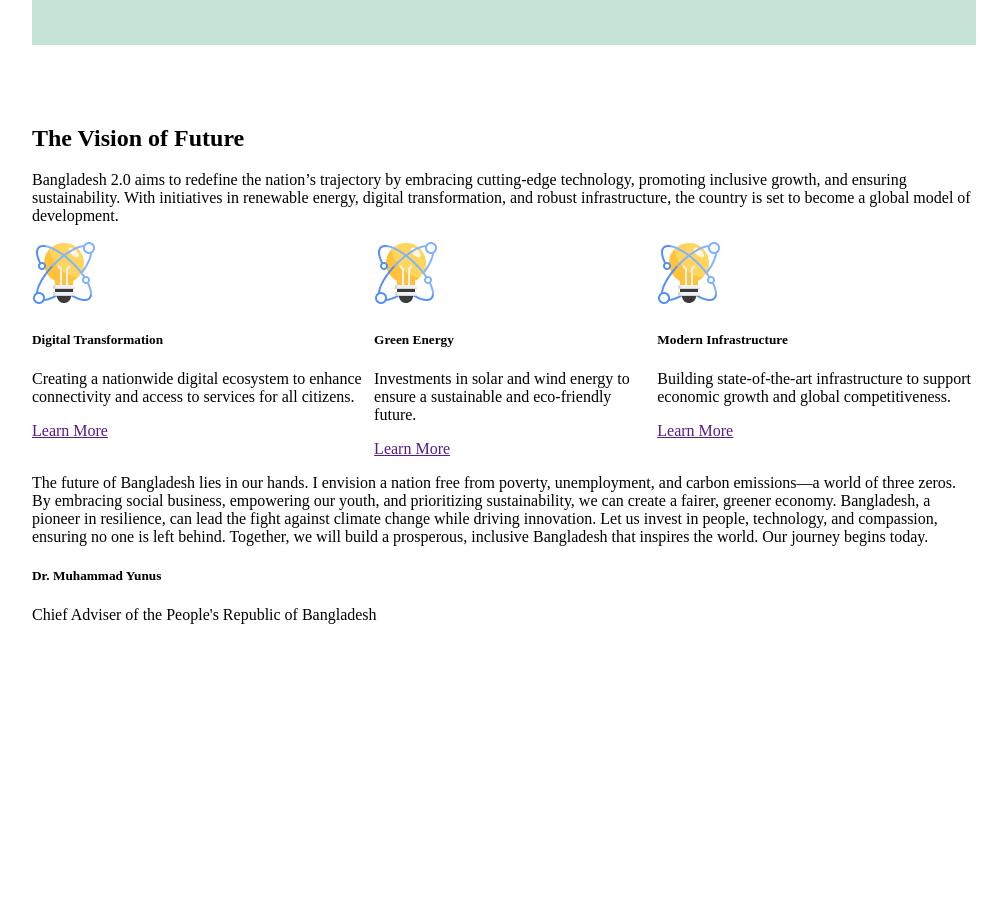
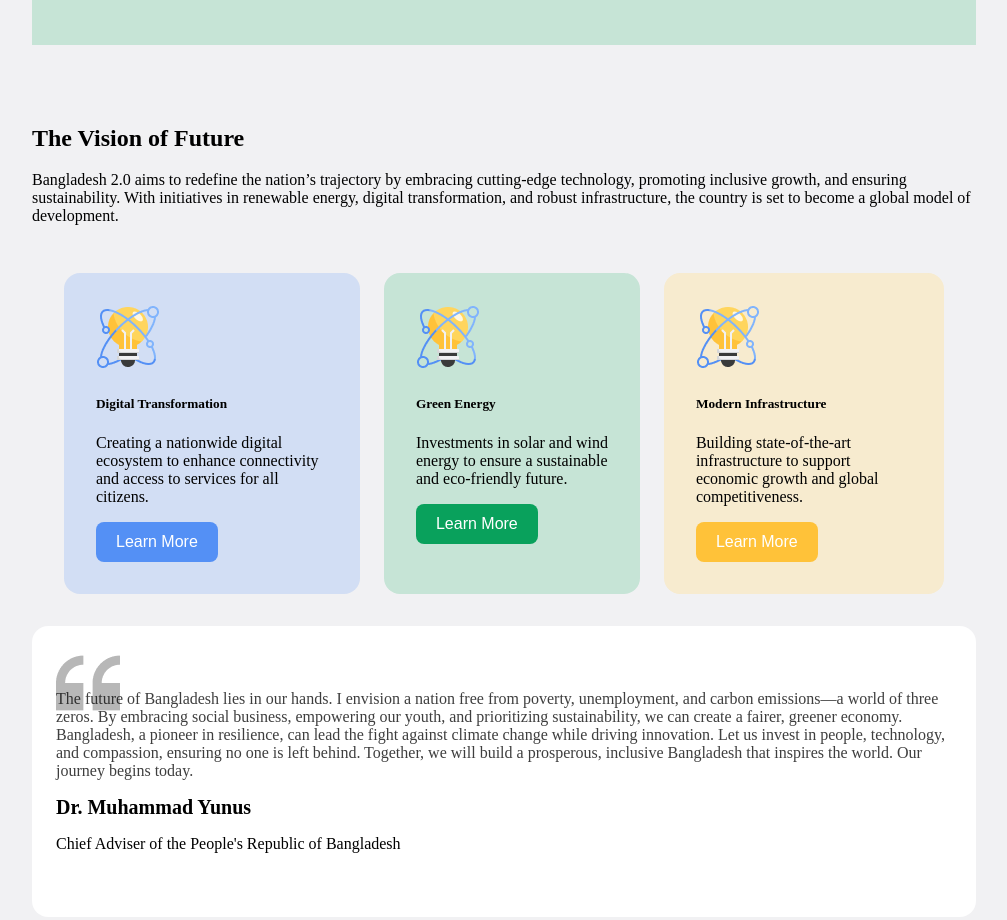
Before and after one commit to MERAj-ul/b11-a1, a plain HTML site: page index.html in a window 1280 px wide. Shown: the part 880-1800 px from the top of the page, without its empty margins (136-1143 px from the left). Before the commit the page ends 1584 px from the top, so only its background shows below. Drawn offline with Linux system fonts and the light colour scheme.

Commit message:
update vision

```diff
--- a/index.html
+++ b/index.html
@@ -10,7 +10,7 @@
     <link rel="stylesheet" href="style/bd.css">
 
 </head>
-<body>
+<body class="background">
     <header>
         <h3>Bangladesh 2.0</h3>
         <a href="" class="btn">Sign In</a>
@@ -28,31 +28,38 @@
             </div>
         </div>
         <div class="vision">
+            <div class="vision-header">
                 <h2 class="section-title">The Vision of Future</h2>
                 <p class="vision-description">Bangladesh 2.0 aims to redefine the nation’s trajectory by embracing cutting-edge technology, promoting inclusive growth, and ensuring sustainability. With initiatives in renewable energy, digital transformation, and robust infrastructure, the country is set to become a global model of development.</p>
+            </div>
             <div class="vision-cards">
-                <!-- .vision-column*3>img+h5.vision-title+p.vision-comments+a.btn -->
-                <div class="vision-column">
+                <div class="digital-transformation">
                     <img src="assets/card-icon.png" alt="">
+                    <div class="vision-contents">
                         <h5 class="vision-title">Digital Transformation</h5>
                         <p class="vision-comments">Creating a nationwide digital ecosystem to enhance connectivity and access to services for all citizens.</p>
-                    <a href="" class="btn">Learn More</a>
                     </div>
-                    <div class="vision-column">
+                    <a href=""><button class="dt-btn">Learn More</button></a>
+                </div>
+                <div class="green-energy">
                     <img src="assets/card-icon.png" alt="">
+                    <div class="vision-contents">
                         <h5 class="vision-title">Green Energy</h5>
                         <p class="vision-comments">Investments in solar and wind energy to ensure a sustainable and eco-friendly future.</p>
-                    <a href="" class="btn">Learn More</a>
                     </div>
-                    <div class="vision-column">
+                    <a href=""><button class="ge-btn">Learn More</button></a>
+                </div>
+                <div class="modern-infrastructure">
                     <img src="assets/card-icon.png" alt="">
+                    <div class="vision-contents">
                         <h5 class="vision-title">Modern Infrastructure</h5>
                         <p class="vision-comments">Building state-of-the-art infrastructure to support economic growth and global competitiveness.</p>
-                    <a href="" class="btn">Learn More</a>
+                    </div>
+                    <a href=""><button class="mi-btn">Learn More</button></a>
                 </div>
             </div>
             <div class="qote">
-                <p class="younus-speech">The future of Bangladesh lies in our hands. I envision a nation free from poverty, unemployment, and carbon emissions—a world of three zeros. By embracing social business, empowering our youth, and prioritizing sustainability, we can create a fairer, greener economy. Bangladesh, a pioneer in resilience, can lead the fight against climate change while driving innovation. Let us invest in people, technology, and compassion, ensuring no one is left behind. Together, we will build a prosperous, inclusive Bangladesh that inspires the world. Our journey begins today.</p>
+                <p class="speech">The future of Bangladesh lies in our hands. I envision a nation free from poverty, unemployment, and carbon emissions—a world of three zeros. By embracing social business, empowering our youth, and prioritizing sustainability, we can create a fairer, greener economy. Bangladesh, a pioneer in resilience, can lead the fight against climate change while driving innovation. Let us invest in people, technology, and compassion, ensuring no one is left behind. Together, we will build a prosperous, inclusive Bangladesh that inspires the world. Our journey begins today.</p>
                 <h5 class="name">Dr. Muhammad Yunus</h5>
                 <p class="designation">Chief Adviser of the People's Republic of Bangladesh</p>
             </div>
--- a/style/bd.css
+++ b/style/bd.css
@@ -106,6 +106,10 @@
     font-style: italic;
   }
 
+/* background */
+.background{
+    background-color: #F1F1F3;
+}
 
 /* Banner */
 .banner{
@@ -143,11 +147,82 @@
 .vision{
     margin: 80px 160px;
 }
-
+.vision-header{
+    /* padding: 80px 160px 32px 160px; */
+}
 .vision-cards{
     display: flex;
     justify-content: space-around;
     width: 410px 325px;
     border-radius: 16px;
-
+    gap: 24px;
+    padding: 32px;
 }
+.digital-transformation{
+    background-color: rgba(84, 144, 245, 0.2);
+    gap: 24px;
+    padding: 32px;
+    border-radius: 16px;
+}
+.dt-btn{
+    background-color: #5490F5;
+    font-weight: 600px;
+    font-size: 16px;
+    border: none;
+    color: #FFFFFF;
+    padding: 11px 20px;
+    border-radius: 8px;
+}
+.green-energy{
+    background-color: rgba(198, 228, 214, 1);
+    gap: 24px;
+    padding: 32px;
+    border-radius: 16px;
+}
+.ge-btn{
+    background-color: #09A15C;
+    font-weight: 600px;
+    font-size: 16px;
+    border: none;
+    color: #FFFFFF;
+    padding: 11px 20px;
+    border-radius: 8px;
+}
+.modern-infrastructure{
+    background-color: rgba(247, 235, 207, 1);
+    gap: 24px;
+    padding: 32px;
+    border-radius: 16px;
+}
+.mi-btn{
+    background-color: #FFC239;
+    font-weight: 600px;
+    font-size: 16px;
+    border: none;
+    color: #FFFFFF;
+    padding: 11px 20px;
+    border-radius: 8px;
+}
+.qote{
+    background-image: url(../assets/quote-bg.png);
+    background-repeat: no-repeat;
+    background-position: top 25px left 24px;
+    background-color: #FFFFFF;
+    width: 1280pc 256px;
+    border-radius: 16px;
+    background-position: 24px 25px;
+    padding: 48px 24px;
+}
+.speech{
+    font-size: 16px;
+    color: rgba(14, 14, 14, 0.8);
+    justify-content: left;
+}
+.name{
+    font-size: 20px;
+    margin-top: 12px;
+    margin-bottom: 4px;
+}
+.designation{
+    font-size: 16px;
+}
```
Lines whose indentation alone changed are shown as unchanged.
